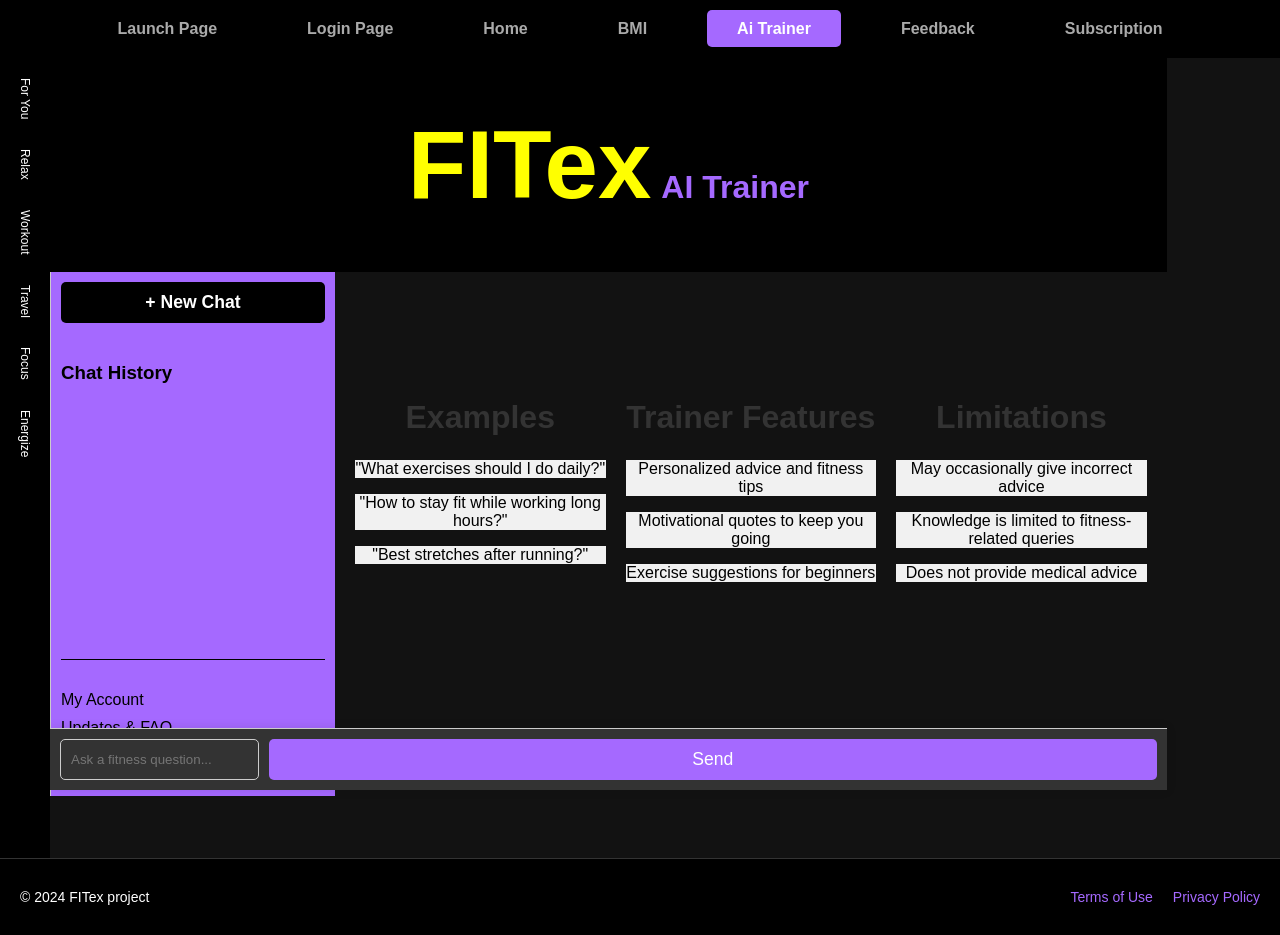
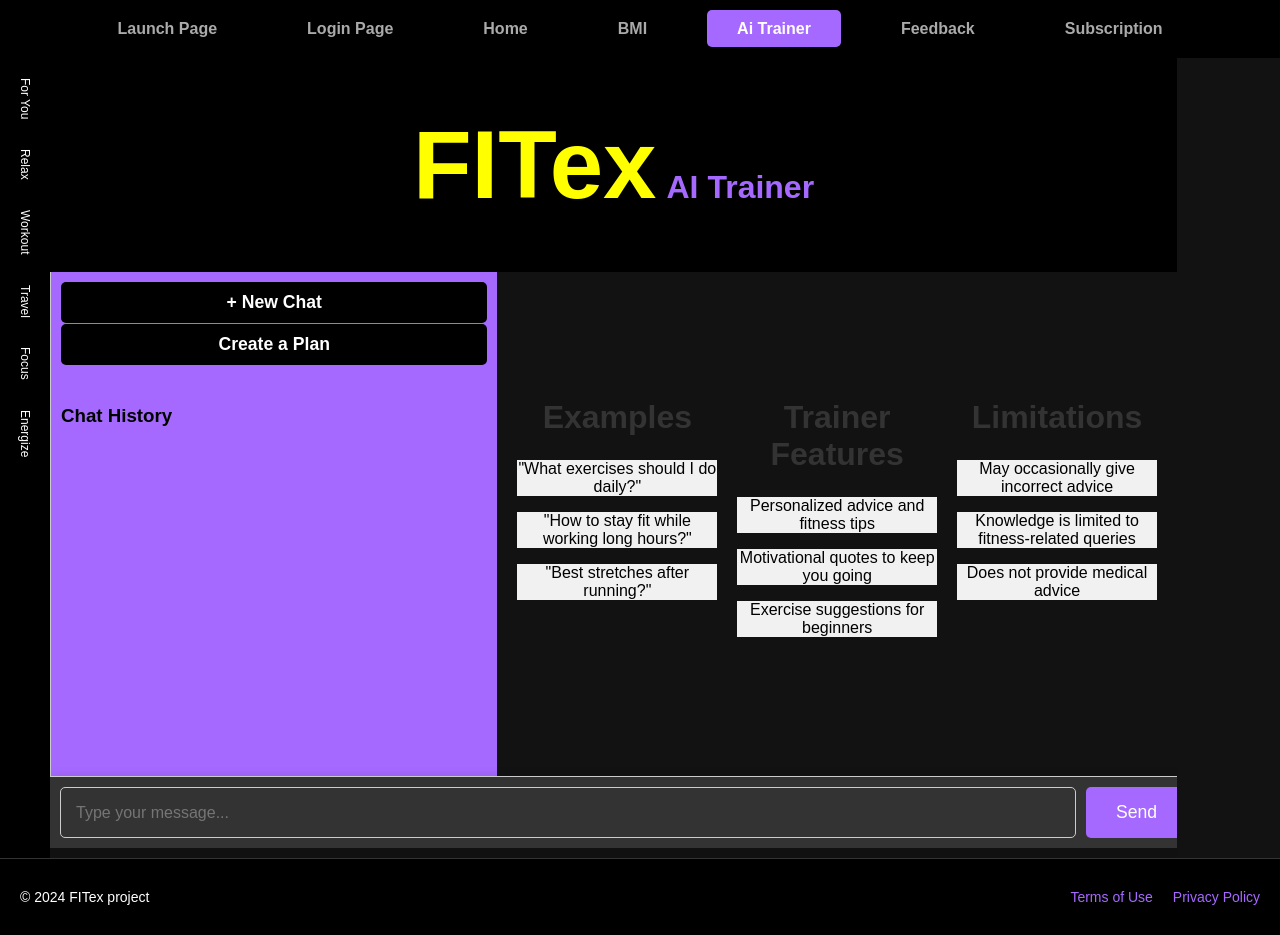
Before and after one commit to hassaanafzal-ha/FITex, a React (Create React App) app: page /AITrainer in a window 1280 px wide. Built offline with nearby package versions, Linux system fonts and the light colour scheme.

Commit message:
updated AITrainer

```diff
--- a/src/components/AITrainer.css
+++ b/src/components/AITrainer.css
@@ -3,6 +3,7 @@
     display: flex;
     flex-direction: column;
     height: 100vh;
+    overflow: hidden; /* Prevents horizontal scrolling */
 }
 
 /* Header Styling */
@@ -47,6 +48,7 @@
     padding: 20px;
     display: flex;
     gap: 20px;
+    overflow-y: auto; /* Ensures vertical scrolling if necessary */
 }
 
 .ai-trainer-examples, .ai-trainer-trainer, .ai-trainer-limitations {
@@ -55,6 +57,33 @@
     color: yellow;
 }
 
+.ai-trainer-footer {
+    padding: 20px;
+    background-color: #f5f5f5;
+    display: flex;
+    justify-content: center;
+    align-items: center;
+    position: fixed;
+    bottom: 0;
+    width: 100%;
+}
+
+/* Start Plan Button */
+.start-plan-btn {
+    background-color: #4CAF50;
+    color: white;
+    font-size: 16px;
+    padding: 10px 20px;
+    border: none;
+    border-radius: 5px;
+    cursor: pointer;
+}
+
+.start-plan-btn:hover {
+    background-color: #45a049;
+}
+
+/* Text Styling */
 p {
     color: black;
     background-color: #f1f1f1;
@@ -93,18 +122,30 @@ p {
     border: none;
     border-radius: 5px;
     cursor: pointer;
+    margin-bottom: 1px; /* Add 1px space between buttons */
 }
 
 .new-chat-btn:hover {
     background-color: gray;
 }
 
+
+/* Sidebar Section */
+.ai-trainer-sidebar {
+    flex: 2; /* Increased flex value to give the sidebar more space */
+    display: flex;
+    flex-direction: column;
+    border-left: 1px solid #ccc;
+    background-color: #a569ff;
+    padding: 10px;
+}
+
 /* Chat History */
 .chat-history {
-    flex: 1;
+    flex: 2; /* Increased the flex value to make chat history wider */
     margin-bottom: 20px;
     color: black;
-    max-height: 500px; /* Set a fixed height */
+    max-height: 700px; /* Increased the max height to make it larger */
     overflow-y: auto;  /* Adds a scrollbar when the content exceeds max-height */
     padding-right: 10px; /* Optional: space for scrollbar */
     margin-bottom: 10px; /* Adds space for input section */
@@ -127,6 +168,8 @@ p {
 .chat-history li:hover {
     text-decoration: underline;
 }
+
+
 
 /* Sidebar Footer */
 .sidebar-footer {
@@ -166,6 +209,7 @@ p {
     box-shadow: 0 0 10px rgba(0, 0, 0, 0.1);
 }
 
+/* Chat Interface */
 .chat-interface {
     display: flex;
     gap: 10px;
@@ -173,21 +217,24 @@ p {
 }
 
 .chat-interface input {
-    flex: 3;
-    padding: 10px;
+    flex: 4; /* Increased flex for the input box */
+    padding: 15px; /* Increased padding for better height */
     border: 1px solid #ccc;
     border-radius: 5px;
     background-color: #333; /* Greyish black background for input */
     color: white; /* White text color for better readability */
+    width: 100%; /* Make input box wide */
+    font-size: 1rem; /* Adjust font size */
 }
 
 .chat-interface button {
-    padding: 10px 20px;
+    padding: 15px 30px; /* Adjusted padding to match the larger input */
     background-color: #a569ff;
     color: white;
     border: none;
     border-radius: 5px;
     cursor: pointer;
+    width: auto; /* Button width to auto to adjust for the new size */
 }
 
 .chat-interface button:hover {
--- a/src/components/AITrainer.js
+++ b/src/components/AITrainer.js
@@ -1,26 +1,40 @@
 import React, { useState } from 'react';
+import { useNavigate } from 'react-router-dom'; // Use useNavigate instead of useHistory
 import './AITrainer.css';
 
 const AITrainer = () => {
     const [message, setMessage] = useState('');
     const [chatHistory, setChatHistory] = useState([]);
     const [isLoading, setIsLoading] = useState(false);
+    const [questionsAnswered, setQuestionsAnswered] = useState([]);
+    const [currentQuestionIndex, setCurrentQuestionIndex] = useState(0);
+    const [plan, setPlan] = useState(null); // To store the generated plan
+    const navigate = useNavigate(); // Initialize navigate hook for redirection
 
-    // Function to handle user input and get a response from Gemini API
+    // Questions to ask when creating the plan
+    const questions = [
+        "What are your fitness goals (e.g., weight loss, muscle gain, etc.)?",
+        "How many days a week can you commit to working out?",
+        "Do you have any dietary restrictions or preferences?",
+        "What equipment do you have access to (e.g., dumbbells, resistance bands, etc.)?"
+    ];
+
+    // Check if the user is logged in (for example purposes, assuming localStorage has a flag)
+    const isLoggedIn = localStorage.getItem("userEmail") !== null;
+
+    // Handle sending a regular fitness question to Gemini
     const handleSendMessage = async () => {
         if (!message.trim()) return;
 
-        // Add the user's message to the chat
+        // Display the user's message in the chat
         const userMessage = { sender: 'user', text: message };
         setChatHistory((prev) => [...prev, userMessage]);
         setMessage('');
         setIsLoading(true);
 
         try {
-            //const apiKey = 'your_actual_api_key'; // Replace with your API key
-            const endpoint = `https://generativelanguage.googleapis.com/v1beta/models/gemini-1.5-flash:generateContent?key='apikey'`;
+            const endpoint = `https://generativelanguage.googleapis.com/v1beta/models/gemini-1.5-flash:generateContent?key=AIzaSyAJGgPFEjAl-26wI1Dz8Gc4sERqd3OJaNU`;
 
-            // Request body matching the curl request
             const requestBody = {
                 contents: [
                     {
@@ -33,14 +47,9 @@ const AITrainer = () => {
                 ],
             };
 
-            console.log('Request Body:', JSON.stringify(requestBody)); // Debug log for request body
-
-            // Send a POST request to the API
             const response = await fetch(endpoint, {
                 method: 'POST',
-                headers: {
-                    'Content-Type': 'application/json',
-                },
+                headers: { 'Content-Type': 'application/json' },
                 body: JSON.stringify(requestBody),
             });
 
@@ -49,18 +58,10 @@ const AITrainer = () => {
                 throw new Error(`API returned status ${response.status}`);
             }
 
-            // Parse and log the API response
             const data = await response.json();
-            console.log('API Response:', data);
-
-            // Extract the bot's reply
-            // const botReply = data?.contents?.[0]?.parts?.[0]?.text || 'Sorry, I couldn’t generate a response.';
-	    // const botReply = data?.contents?.[0]?.parts?.[0]?.text || JSON.stringify(data) || 'No response from the bot.';
-
-	    const botReply = data?.candidates?.[0]?.content?.parts?.[0]?.text || 'Sorry, I couldn’t generate a response.';
+            const botReply = data?.candidates?.[0]?.content?.parts?.[0]?.text || 'Sorry, I couldn’t generate a response.';
             const botMessage = { sender: 'bot', text: botReply };
 
-            // Add the bot's response to the chat
             setChatHistory((prev) => [...prev, botMessage]);
         } catch (error) {
             console.error('Error communicating with Gemini API:', error);
@@ -73,9 +74,106 @@ const AITrainer = () => {
         }
     };
 
+    // Handle Create a Plan button click
+    const handleCreatePlan = () => {
+        if (!isLoggedIn) {
+            navigate('/loginPage'); // Redirect to login page if user is not logged in
+            return;
+        }
+
+        // Clear chat history and reset states for plan creation
+        setChatHistory([]);
+        setQuestionsAnswered([]);
+        setCurrentQuestionIndex(0);
+
+        // Start asking the first question
+        setChatHistory([
+            { sender: 'bot', text: questions[0] }
+        ]);
+    };
+
+    // Handle user answer to a question
+    const handleAnswerQuestion = async () => {
+        if (!message.trim()) return;
+
+        // Display the user's answer in the chat
+        const userMessage = { sender: 'user', text: message };
+        setChatHistory((prev) => [...prev, userMessage]);
+        setMessage('');
+
+        // Save the answer to the current question
+        setQuestionsAnswered((prev) => [
+            ...prev,
+            { question: questions[currentQuestionIndex], answer: message }
+        ]);
+
+        // Move to the next question or create the plan if all questions are answered
+        if (currentQuestionIndex < questions.length - 1) {
+            setCurrentQuestionIndex(currentQuestionIndex + 1);
+            setChatHistory((prev) => [
+                ...prev,
+                { sender: 'bot', text: questions[currentQuestionIndex + 1] }
+            ]);
+        } else {
+            await createFitnessPlan();
+        }
+    };
+
+    // Create fitness plan via Gemini API
+    const createFitnessPlan = async () => {
+        setIsLoading(true);
+
+        const userAnswers = questionsAnswered.map((item) => item.answer);
+
+        const planRequest = {
+            contents: [
+                {
+                    parts: [
+                        {
+                            text: `Create a personalized fitness plan based on the following answers:
+                            1. Fitness Goals: ${userAnswers[0]}
+                            2. Workout Days: ${userAnswers[1]}
+                            3. Dietary Restrictions: ${userAnswers[2]}
+                            4. Available Equipment: ${userAnswers[3]}`
+                        },
+                    ],
+                },
+            ],
+        };
+
+        try {
+            const endpoint = `https://generativelanguage.googleapis.com/v1beta/models/gemini-1.5-flash:generateContent?key=AIzaSyAJGgPFEjAl-26wI1Dz8Gc4sERqd3OJaNU`;
+
+            const response = await fetch(endpoint, {
+                method: 'POST',
+                headers: { 'Content-Type': 'application/json' },
+                body: JSON.stringify(planRequest),
+            });
+
+            if (!response.ok) {
+                console.error('API Error:', response.status, response.statusText);
+                throw new Error(`API returned status ${response.status}`);
+            }
+
+            const data = await response.json();
+            const generatedPlan = data?.candidates?.[0]?.content?.parts?.[0]?.text || 'Sorry, there was an issue generating the plan.';
+            setPlan(generatedPlan); // Save the generated plan
+            const botMessage = { sender: 'bot', text: generatedPlan };
+
+            setChatHistory((prev) => [...prev, botMessage]);
+        } catch (error) {
+            console.error('Error creating fitness plan:', error);
+            setChatHistory((prev) => [
+                ...prev,
+                { sender: 'bot', text: 'Sorry, there was an error processing your plan request. Please try again later.' },
+            ]);
+        } finally {
+            setIsLoading(false);
+        }
+    };
+
     return (
         <div className="ai-trainer-container">
-            {/* Header Section */}
             <header className="ai-trainer-header">
                 <h1>
                     <span className="fitex">FITex</span>
@@ -84,11 +182,13 @@ const AITrainer = () => {
             </header>
 
             <div className="ai-trainer-main">
-                {/* Sidebar Section */}
                 <aside className="ai-trainer-sidebar">
                     <div className="sidebar-header">
                         <button className="new-chat-btn" onClick={() => setChatHistory([])}>
                             + New Chat
+                        </button>
+                        <button className="new-chat-btn" onClick={handleCreatePlan}>
+                            Create a Plan
                         </button>
                     </div>
                     <div className="chat-history">
@@ -101,16 +201,8 @@ const AITrainer = () => {
                             ))}
                         </ul>
                     </div>
-                    <div className="sidebar-footer">
-                        <ul>
-                            <li>My Account</li>
-                            <li>Updates & FAQ</li>
-                            <li className="exit-option">Exit</li>
-                        </ul>
-                    </div>
                 </aside>
 
-                {/* Main Content Section */}
                 <section className="ai-trainer-content">
                     <div className="ai-trainer-examples">
                         <h2>Examples</h2>
@@ -133,17 +225,16 @@ const AITrainer = () => {
                 </section>
             </div>
 
-            {/* Footer Section */}
             <footer className="ai-trainer-footer">
                 <div className="chat-interface">
                     <input
                         type="text"
-                        placeholder="Ask a fitness question..."
+                        placeholder="Type your message..."
                         value={message}
                         onChange={(e) => setMessage(e.target.value)}
-                        onKeyDown={(e) => e.key === 'Enter' && handleSendMessage()}
+                        onKeyDown={(e) => e.key === 'Enter' && (currentQuestionIndex < questions.length ? handleAnswerQuestion() : handleSendMessage())}
                     />
-                    <button onClick={handleSendMessage} disabled={isLoading}>
+                    <button onClick={currentQuestionIndex < questions.length ? handleAnswerQuestion : handleSendMessage} disabled={isLoading}>
                         {isLoading ? 'Sending...' : 'Send'}
                     </button>
                 </div>
```
